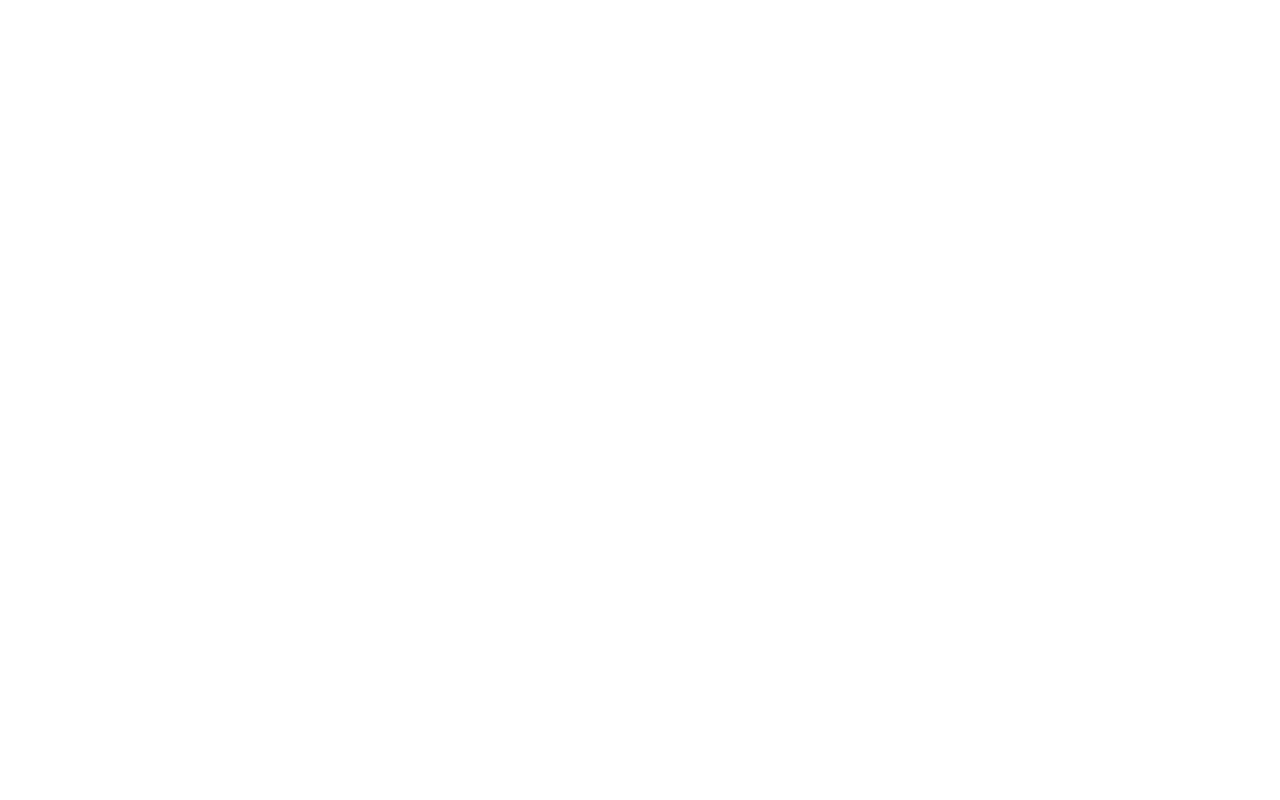
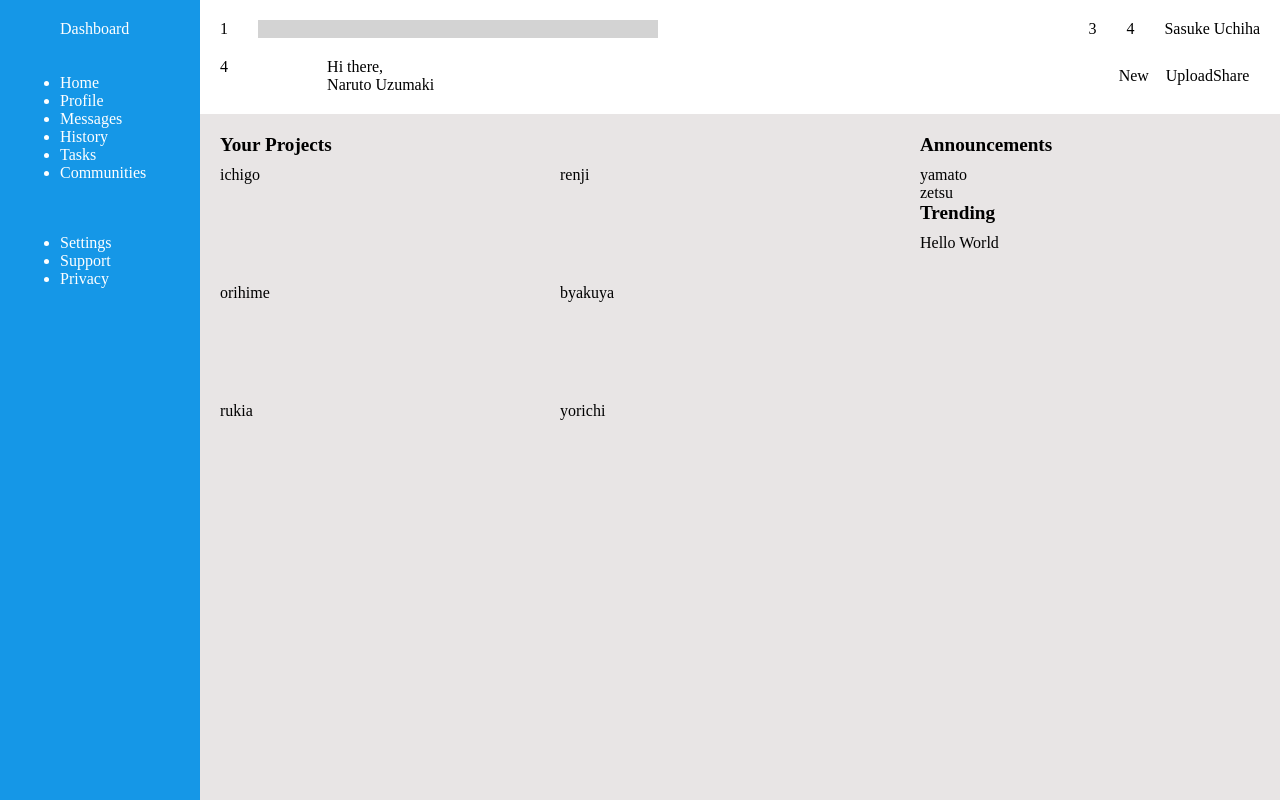
Before and after one commit to Mi-su01/Admin-Dashboard, a plain HTML site: page index.html in a window 1280 px wide. Drawn offline with Linux system fonts and the light colour scheme.

Commit message:
framework partially completed

```diff
--- a/index.html
+++ b/index.html
@@ -6,5 +6,79 @@
     <title>Admin Dashboard</title>
     <link rel="stylesheet" href="style.css" />
   </head>
-  <body></body>
+  <body>
+    <div id="container">
+      <div id="sidebar">
+        <div class="sidebar-header">Dashboard</div>
+        <div class="sidebar-menu">
+          <ul>
+            <li class="Home">Home</li>
+            <li class="Profile">Profile</li>
+            <li class="Messages">Messages</li>
+            <li class="History">History</li>
+            <li class="Tasks">Tasks</li>
+            <li class="Communities">Communities</li>
+          </ul>
+        </div>
+        <div class="sidebar-settings">
+          <ul>
+            <li class="Settings">Settings</li>
+            <li class="Support">Support</li>
+            <li class="Privacy">Privacy</li>
+          </ul>
+        </div>
+      </div>
+      <div id="header">
+        <div class="navigation">
+          <div class="navigation-image">1</div>
+          <div class="search-bar"></div>
+          <div class="bell-image">3</div>
+          <div class="profile-image">4</div>
+          <div class="profile">Sasuke Uchiha</div>
+        </div>
+        <div class="post">
+          <div class="user-profile">
+            <div class="profile-image2">4</div>
+            <div class="username-greeting">
+              <div class="greetings">Hi there,</div>
+              <div class="user">Naruto Uzumaki</div>
+            </div>
+          </div>
+          <div class="posting">
+            <div class="new">New</div>
+            <div class="upload">Upload</div>
+            <div class="share">Share</div>
+          </div>
+        </div>
+      </div>
+      <div id="main-content">
+        <div class="content-container">
+          <div class="content-header">Your Projects</div>
+          <div class="content-sections">
+            <div class="content-section-1">
+              <div class="project-1">ichigo</div>
+              <div class="project-2">orihime</div>
+              <div class="project-3">rukia</div>
+            </div>
+            <div class="content-section-2">
+              <div class="project-4">renji</div>
+              <div class="project-5">byakuya</div>
+              <div class="project-6">yorichi</div>
+            </div>
+          </div>
+        </div>
+        <div class="right-panel">
+          <div class="announcement-container">
+            <div class="content-header">Announcements</div>
+            <div class="announcement">yamato</div>
+            <div class="trending">zetsu</div>
+          </div>
+          <div class="trending-container">
+            <div class="content-header">Trending</div>
+            <div class="trending-content">Hello World</div>
+          </div>
+        </div>
+      </div>
+    </div>
+  </body>
 </html>
--- a/style.css
+++ b/style.css
@@ -0,0 +1,93 @@
+body {
+  margin: 0;
+}
+
+#container {
+  display: grid;
+  grid-template-areas:
+    "sidebar header"
+    "sidebar main";
+  grid-template-columns: 200px 1fr;
+  grid-template-rows: auto 1fr;
+  height: 100vh;
+}
+
+#sidebar {
+  grid-area: sidebar;
+  background-color: rgb(21, 151, 231);
+  padding: 20px;
+  color: white;
+
+  display: grid;
+  grid-template-rows: auto auto 1fr;
+  gap: 20px;
+}
+
+.sidebar-header {
+  padding-left: 40px;
+}
+
+#header {
+  grid-area: header;
+  background-color: white;
+  padding: 20px;
+}
+
+.navigation {
+  display: grid;
+  grid-template-columns: auto 1fr auto auto auto;
+  gap: 30px;
+}
+
+.search-bar {
+  background-color: rgb(211, 211, 211);
+  width: 50%;
+}
+
+.post {
+  display: flex;
+  justify-content: space-between;
+  align-items: center;
+  margin-top: 20px;
+}
+
+.user-profile {
+  display: grid;
+  grid-template-columns: 1fr 1fr;
+}
+
+/* .profile-image-2 {
+  display: flex;
+  justify-content: center;
+  align-items: center;
+} */
+
+.posting {
+  display: grid;
+  grid-template-columns: 1fr 1fr 1fr;
+}
+
+#main-content {
+  background-color: rgb(232, 229, 229);
+  padding: 20px;
+  gap: 20px;
+  display: grid;
+  grid-template-columns: 2fr 1fr;
+}
+
+.content-header {
+  font-weight: bold;
+  font-size: 1.2rem;
+  padding-bottom: 10px;
+}
+
+.content-sections {
+  display: grid;
+  grid-template-columns: 1fr 1fr;
+}
+
+.content-section-1,
+.content-section-2 {
+  display: grid;
+  gap: 100px;
+}
```
